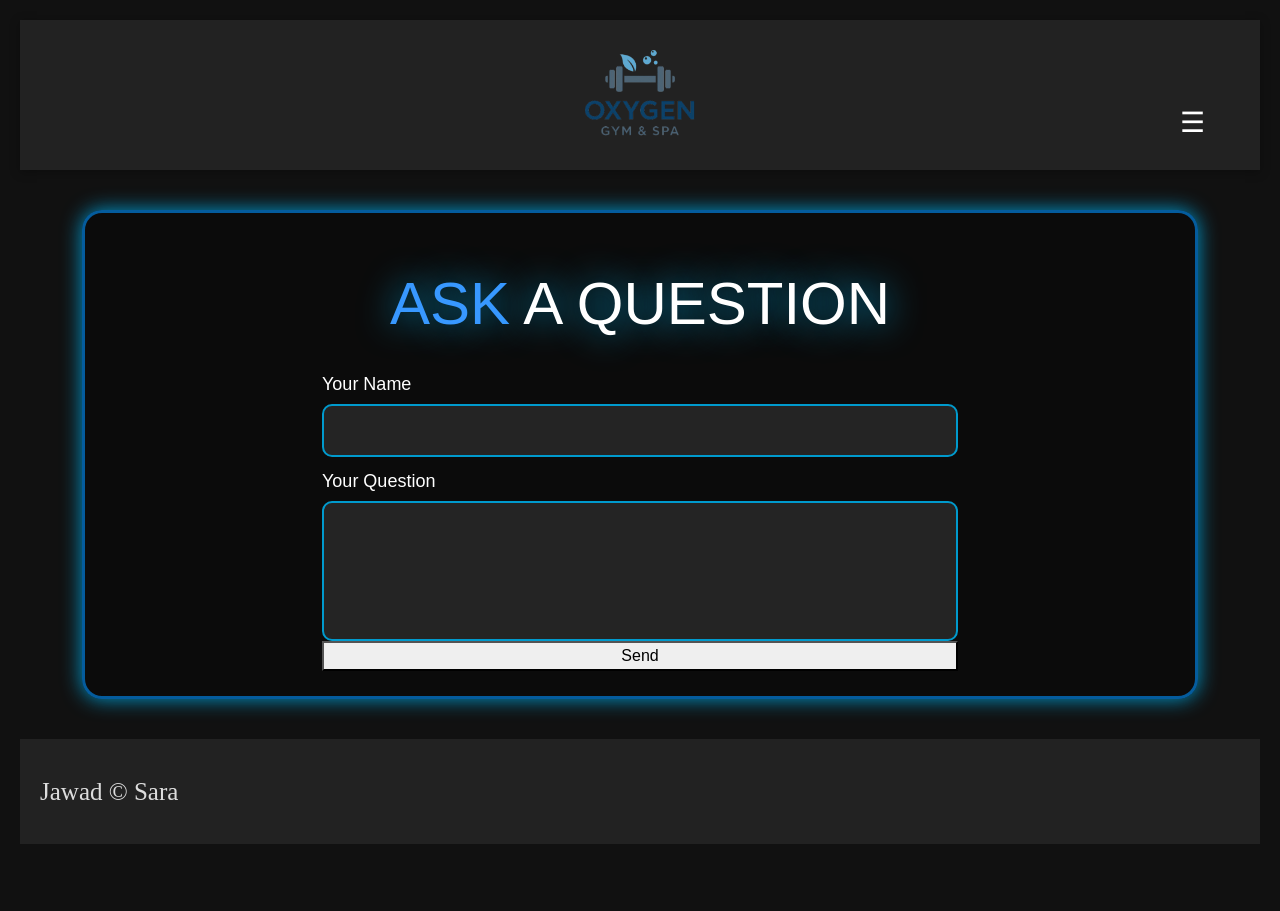
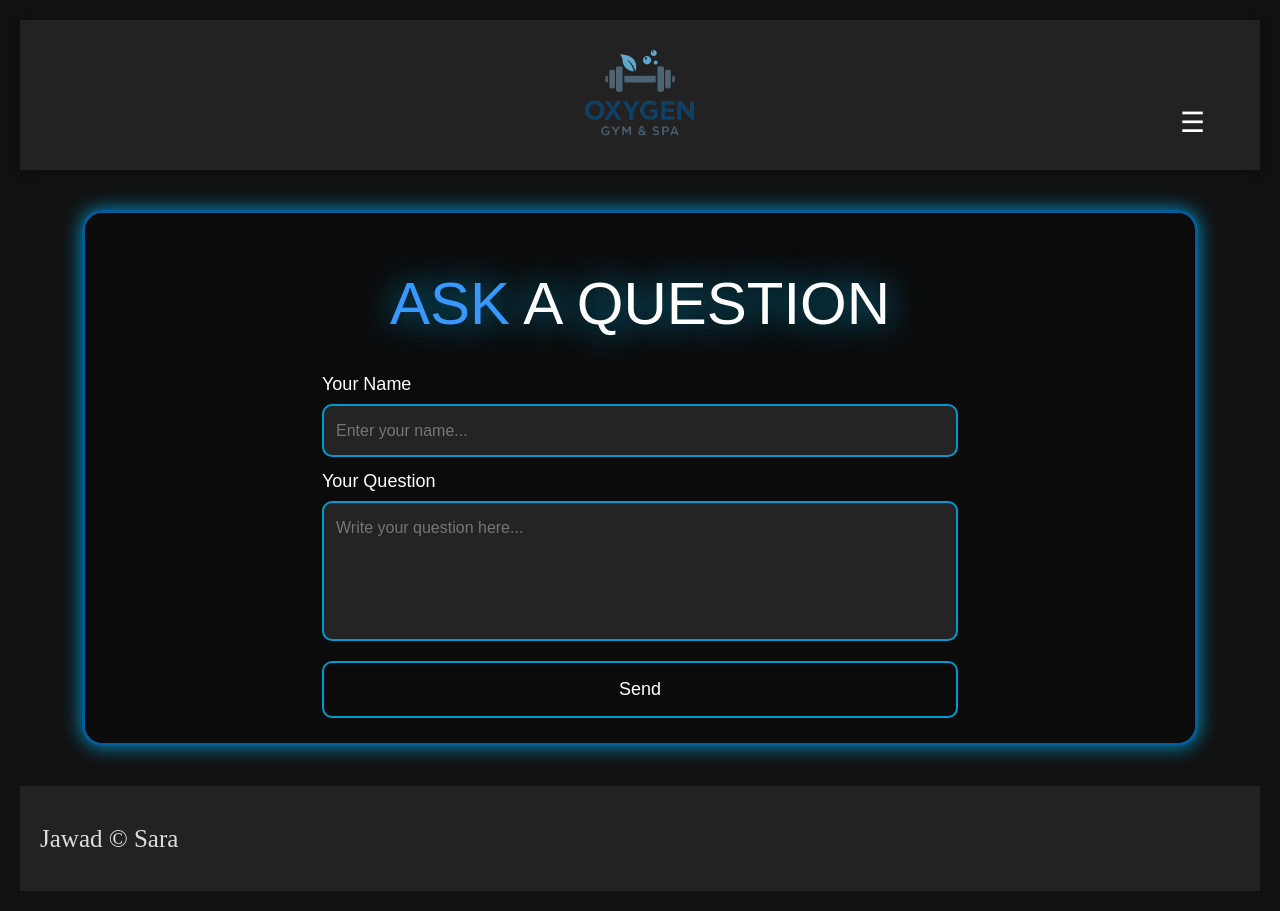
Before and after one commit to 42330687-boop/webP, a React (Create React App) app in the folder frontend/: page /AskPage in a window 1280 px wide. Before the commit the page ends 864 px from the top, so only its background shows below. Built offline with nearby package versions, Linux system fonts and the light colour scheme; some icons are missing.

Commit message:
fix api routes and frontend connection

```diff
--- a/frontend/src/pages/AskPage.jsx
+++ b/frontend/src/pages/AskPage.jsx
@@ -1,5 +1,5 @@
 import React, { useState } from "react";
-import api from "../axios";
+import api from "../axios"; // axios instance
 import "../assets/AskPage.css";
 import "../style.css";
 
@@ -16,19 +16,19 @@ function AskPage() {
     setError("");
 
     try {
-      const res = await api.post("/api/questions", {
+      const response = await api.post("/api/questions", {
         name,
         question,
       });
 
-      if (res.data.success) {
+      if (response.status === 200 || response.status === 201) {
         setSent(true);
         setName("");
         setQuestion("");
       }
     } catch (err) {
-      console.error(err);
-      setError("Failed to submit question");
+      console.error("Error submitting question:", err);
+      setError("Failed to submit question. Please try again.");
     } finally {
       setLoading(false);
     }
@@ -46,25 +46,38 @@ function AskPage() {
 
           <label>Your Name</label>
           <input
+            type="text"
+            placeholder="Enter your name..."
             value={name}
             onChange={(e) => setName(e.target.value)}
             required
+            disabled={loading}
           />
 
           <label>Your Question</label>
           <textarea
+            placeholder="Write your question here..."
             value={question}
             onChange={(e) => setQuestion(e.target.value)}
             required
+            disabled={loading}
           />
 
-          <button disabled={loading}>
+          <button type="submit" className="ask-button" disabled={loading}>
             {loading ? "Sending..." : "Send"}
           </button>
         </form>
       ) : (
-        <div>
-          <h2>Thank you!</h2>
+        <div className="thanks-box">
+          <h2>Thank You!</h2>
+          <p>Your question has been submitted.</p>
+          <button
+            className="ask-button"
+            onClick={() => setSent(false)}
+            style={{ marginTop: "20px" }}
+          >
+            Ask Another Question
+          </button>
         </div>
       )}
     </div>
```
